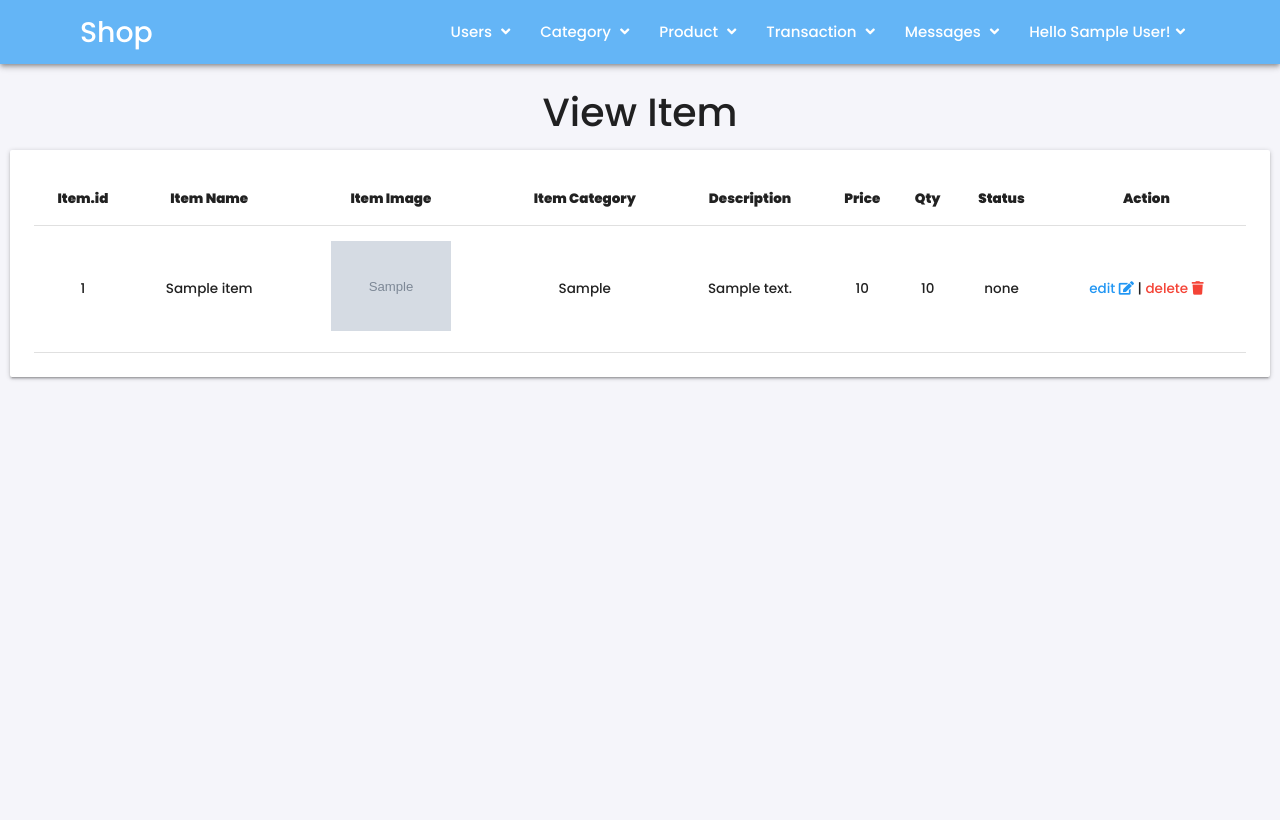
After one commit to parthpanchal5/sdssds, a PHP site: page /admin/view_item.php in a window 1280 px wide. The commit adds this page. Shown: the top 820 px of the page. Run offline with PHP 8.4, Linux system fonts and the light colour scheme; the visitor is signed in with stand-in values (Sample User, id 1); tables that the repository leaves empty or names only in its code hold one stand-in row (values such as "Sample post"); grey boxes marked "Sample" are stand-in pictures; some libraries are stand-ins or nearby versions.

Commit message:
View item added

```diff
--- /dev/null
+++ b/admin/view_item.php
@@ -0,0 +1,62 @@
+<?php
+	session_start();
+  include 'inc/conn.php';
+
+  if(isset($_GET['delete'])){
+    $id = $_GET['delete'];
+    mysqli_query($conn, "DELETE FROM item WHERE item_id = $id");
+    header("Location:view_item.php?Deleted");
+  }
+
+  $sql = "SELECT `item_id`, `item_name`, `item_img`, `item_cat`, `item_desc`, `item_price`, `item_qty`, `status` FROM item";
+  $result = mysqli_query($conn, $sql);
+
+?>
+<?php include 'inc/header.php'; ?>
+<?php include 'inc/horizonnav.php'; ?>
+<div class="container-fluid">
+  <div class="row">
+    <div class="col s12 m0 l0"></div>
+    <div class="col s12 m12 l12">
+      <h3 class="center">View Item</h3>
+      <div class="card-panel">
+        <div class="card-content">
+          <table class="table stripped">
+            <thead>
+              <th>Item.id</th>
+              <th>Item Name</th>
+              <th>Item Image</th>
+              <th>Item Category</th>
+              <th>Description</th>
+              <th>Price</th>
+              <th>Qty</th>
+              <th>Status</th>
+              <th>Action</th>
+            </thead>
+            <tbody>
+              <?php while($row = mysqli_fetch_array($result)) { ?>
+              <td><?php echo $row[0];?></td>
+              <td><?php echo $row[1];?></td>
+              <td><img src="img/<?php echo $row[2];?>" alt="<?php echo $row[1]; ?>" width="120"></td>
+              <td><?php echo $row[3]?></td>
+              <td><?php echo $row[4];?></td>
+              <td><?php echo $row[5];?></td>
+              <td><?php echo $row[6];?></td>
+              <td><?php echo $row[7];?></td>
+              <td>
+                <a href="edit_item.php?edit=<?php echo $row[0]; ?>" class="blue-text">edit <i class="fa fa-edit"></i></a> |
+                <a href="view_item.php?delete=<?php echo $row[0]; ?>" id="deleteBtn" class="red-text">delete <i class="fa fa-trash"></i></a>
+              </td>
+              <?php } ?>
+            </tbody>
+          </table>
+        </div>
+      </div>
+    </div>
+    <div class="col s12 m0 l0"></div>
+  </div>
+</div>
+
+
+
+<?php include 'inc/footer.php'; ?>
--- a/css/style.css
+++ b/css/style.css
@@ -17,6 +17,12 @@ input[type="text"]{
     background: rgba(255, 254, 192, 0.938);
     width: 40px;
     border-bottom-color: transparent !important;
+}
+th{
+    text-align: center;
+}
+td{
+    text-align: center;
 }
 #mega-search{
     display: block;
--- a/js/main.js
+++ b/js/main.js
@@ -133,9 +133,8 @@ $(document).ready(function(){
         opacity: 0.8,
         inDuration: 420,
         startingTop: '2%',
-        endingTop: '10%',
         dismissible: true,
-        outDuration: 360,
+        outDuration: 420,
         preventScrolling: false
     });
 
--- a/profile.php
+++ b/profile.php
@@ -74,7 +74,7 @@
       <div class="row">
         <div class="input-field col s12">
           <textarea id="address" name="address" data-length="120" class="materialize-textarea bold <?php echo (!empty($address_err)) ? 'invalid' : ''; ?>"><?php echo $row[4]; ?></textarea>
-          <label for="address">Address</label>
+          <label for="address">Delivery Address</label>
           <span class="red-text"><?php echo $address_err; ?></span>
           </div>
       </div>
```
Also changed, not shown: admin/img/5bdc7afc00a6a1.44997119.jpg (added).
